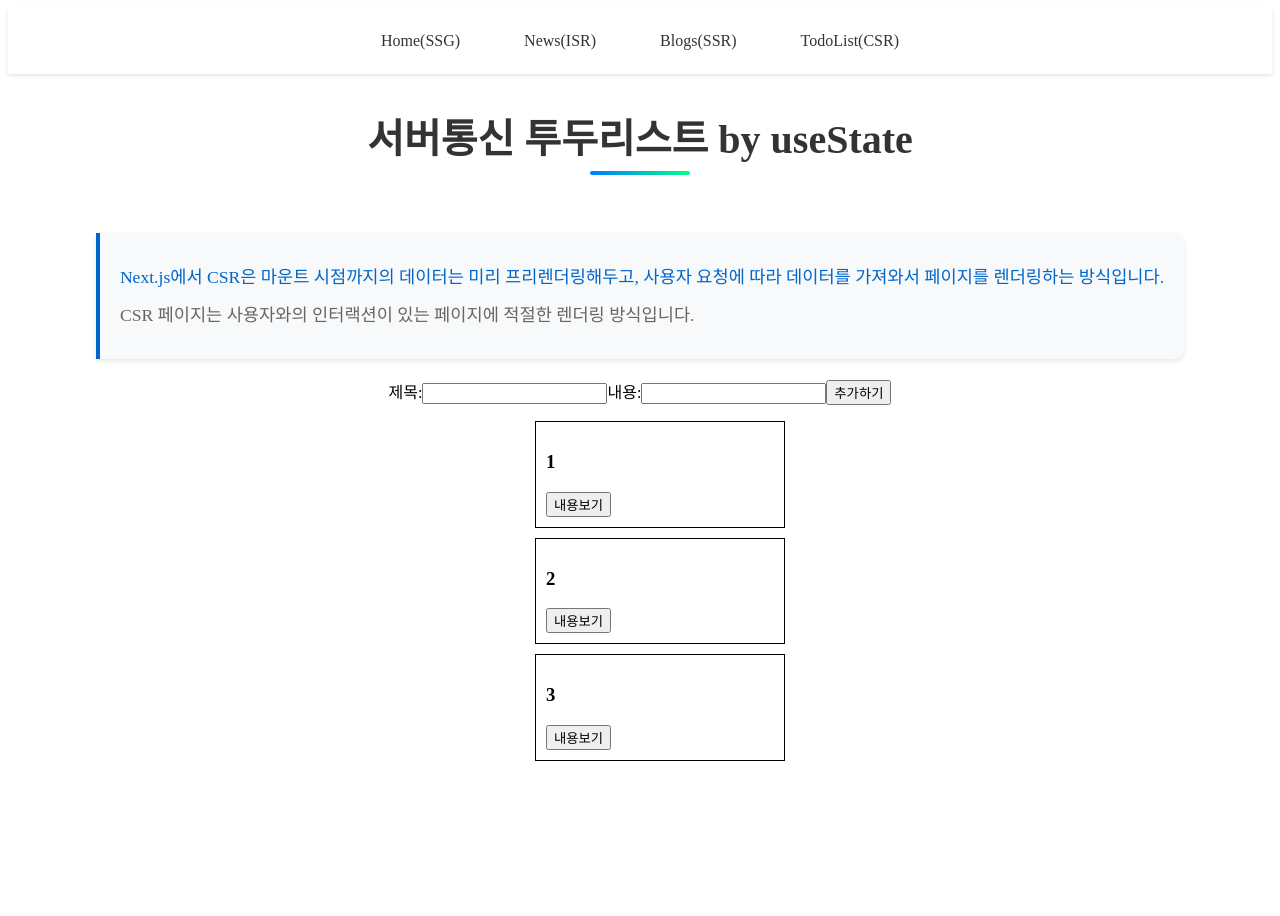
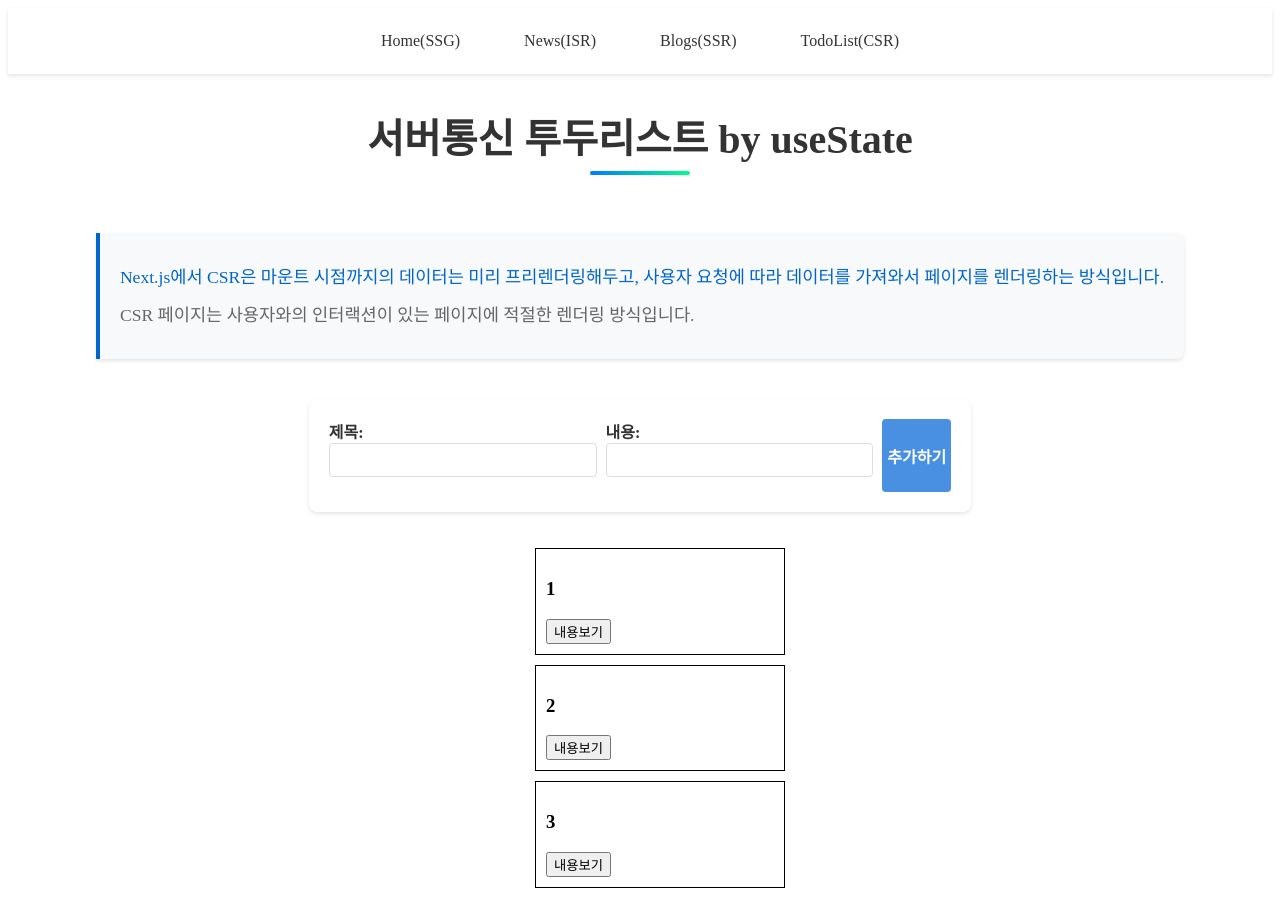
Before and after one commit to rjc1704/st-7-react-to-next-basecode, a React (Vite) app: page /todolist in a window 1280 px wide. Shown: the top 916 px of the page. Before the commit the page ends 800 px from the top, so only its background shows below. Built offline with nearby package versions, Linux system fonts and the light colour scheme; data requests are answered from the project's data file.

Commit message:
일부 수정

```diff
--- a/src/components/TodoForm.jsx
+++ b/src/components/TodoForm.jsx
@@ -40,7 +40,8 @@ export default function TodoForm() {
   };
 
   return (
-    <form onSubmit={handleAddTodo}>
+    <form className="todo-form" onSubmit={handleAddTodo}>
+      <div className="form-group">
         <label htmlFor="title">제목:</label>
         <input
           type="text"
@@ -49,7 +50,10 @@ export default function TodoForm() {
           value={title}
           onChange={(e) => setTitle(e.target.value)}
           required
+          className="form-input"
         />
+      </div>
+      <div className="form-group">
         <label htmlFor="contents">내용:</label>
         <input
           id="contents"
@@ -57,8 +61,12 @@ export default function TodoForm() {
           value={contents}
           onChange={(e) => setContents(e.target.value)}
           required
+          className="form-input"
         />
-      <button type="submit">추가하기</button>
+      </div>
+      <button type="submit" className="submit-button">
+        추가하기
+      </button>
     </form>
   );
 }
--- a/src/index.css
+++ b/src/index.css
@@ -357,3 +357,60 @@
     font-size: 1rem;
   }
 }
+
+.todo-form {
+  display: flex;
+  gap: 20px;
+  max-width: 1000px;
+  margin: 20px auto;
+  padding: 20px;
+  background-color: #ffffff;
+  border-radius: 8px;
+  box-shadow: 0 2px 4px rgba(0, 0, 0, 0.1);
+}
+
+.form-group {
+  margin-bottom: 15px;
+  margin-right: 15px;
+}
+
+.form-group label {
+  margin-bottom: 5px;
+  font-weight: 600;
+  color: #333;
+}
+
+.form-input {
+  width: 100%;
+  padding: 8px 12px;
+  border: 1px solid #ddd;
+  border-radius: 4px;
+  font-size: 14px;
+  transition: border-color 0.3s ease;
+}
+
+.form-input:focus {
+  outline: none;
+  border-color: #4a90e2;
+  box-shadow: 0 0 0 2px rgba(74, 144, 226, 0.2);
+}
+
+.submit-button {
+  padding: 5px;
+  background-color: #4a90e2;
+  color: white;
+  border: none;
+  border-radius: 4px;
+  font-size: 16px;
+  font-weight: 600;
+  cursor: pointer;
+  transition: background-color 0.3s ease;
+}
+
+.submit-button:hover {
+  background-color: #357abd;
+}
+
+.submit-button:active {
+  background-color: #2d6da3;
+}
```
Lines whose indentation alone changed are shown as unchanged.
